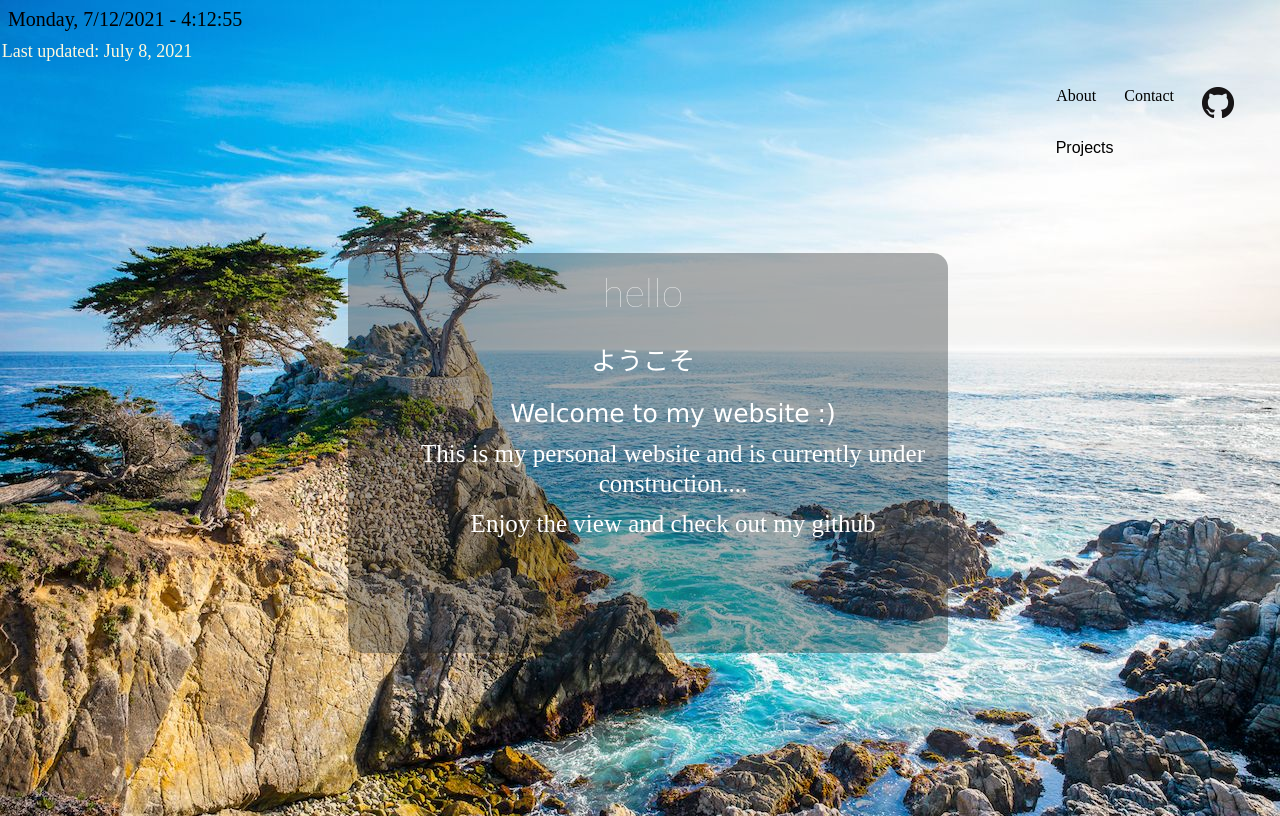
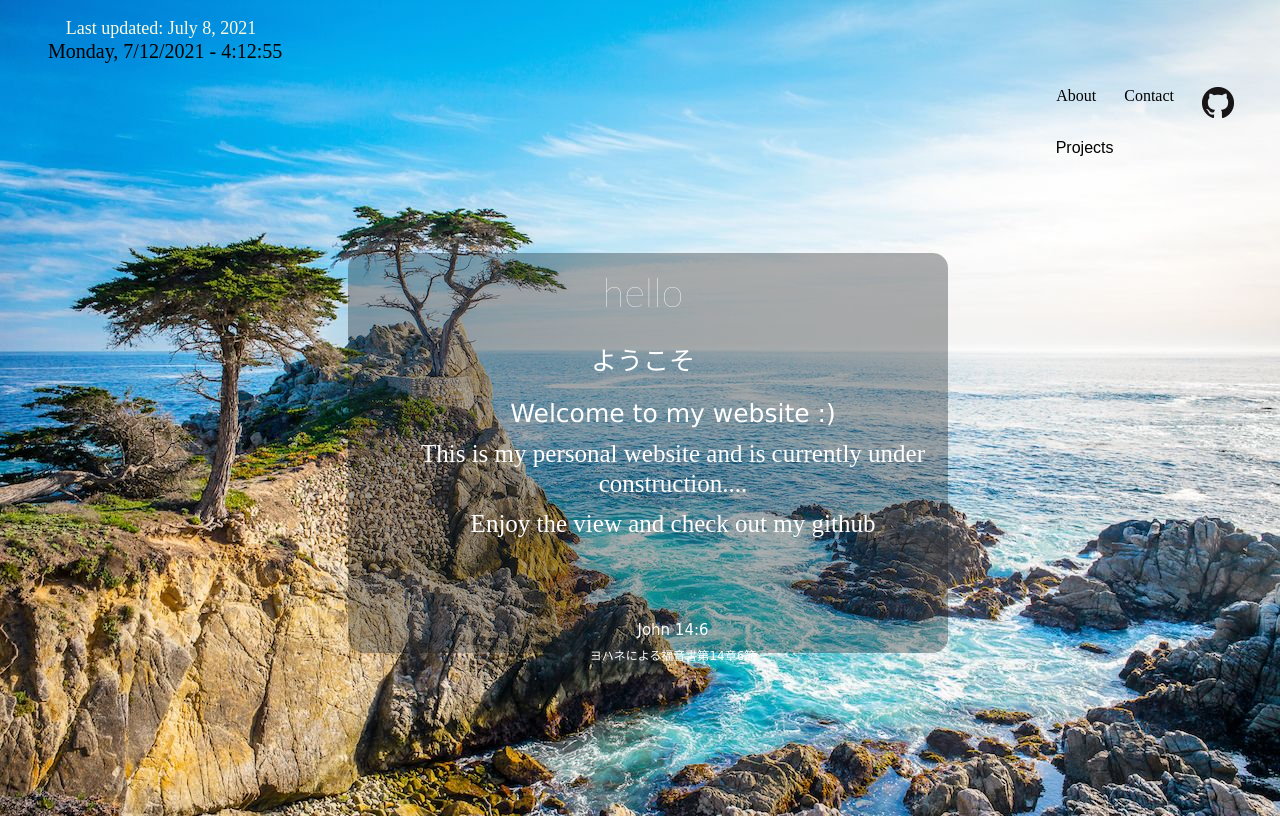
Before and after one commit to Crandy9/lindencrandall, a website: page index.html in a window 1280 px wide. Drawn offline with Linux system fonts and the light colour scheme.

Commit message:
added scripture msg

```diff
--- a/index.html
+++ b/index.html
@@ -80,17 +80,21 @@
 </head>
 <!--body tag contains all elements, there is only one body per html doc-->
 <body onload="myFunc()">
+
+    <!--update date-->
+    <p style = "font-size: large;
+        color: cornsilk;
+        margin-right: 80%;">Last updated: July 8, 2021
+    </p>
+
+    <!--create id for time clock-->
+    <span id = "myTime" style="margin-left: 40px;"></span>
+
         <!--div tags define a division or section in an HTML doc, used as a container for HTML elements css can easily style div tags using class or id attribute-->
         <!--use id attribute tags when you have a single element on the page that will take a css style, IDs are unique (i.e. main-content, header, footer, left sidebar etc.)
             id is the unique name of an item on a page-->
         <!--each element can only have one ID-->
         <div class = "navbar">
-            <span id = "myTime"></span>
-                <!--update date-->
-                <p style = "font-size: large;
-                color: cornsilk;
-                margin-left:-90%;">Last updated: July 8, 2021
-                </p>
             <div class = "navLinks">
                 <!--<img src="GitHub-Mark/PNG/GitHub-Mark-Light-64px.png">-->
                 <a href="https://github.com/Crandy9" target = "blank" title = "github">
@@ -121,6 +125,12 @@
                     <p>This is my personal website and is currently under construction.... </p>
                     <p>Enjoy the view and check out my github</p>
 
+                    <!--scripture-->
+                    <div style="margin-right: 0%; margin-top: 12%;">
+                        <p style = "font-family: cursive; font-size: 15px;" >John 14:6</p>
+                        <p style = "font-family: cursive; font-size: 12px;">ヨハネによる福音書第14章6節</p>
+                    </div>
+
                 </div>
 </body>
 </html>
```
